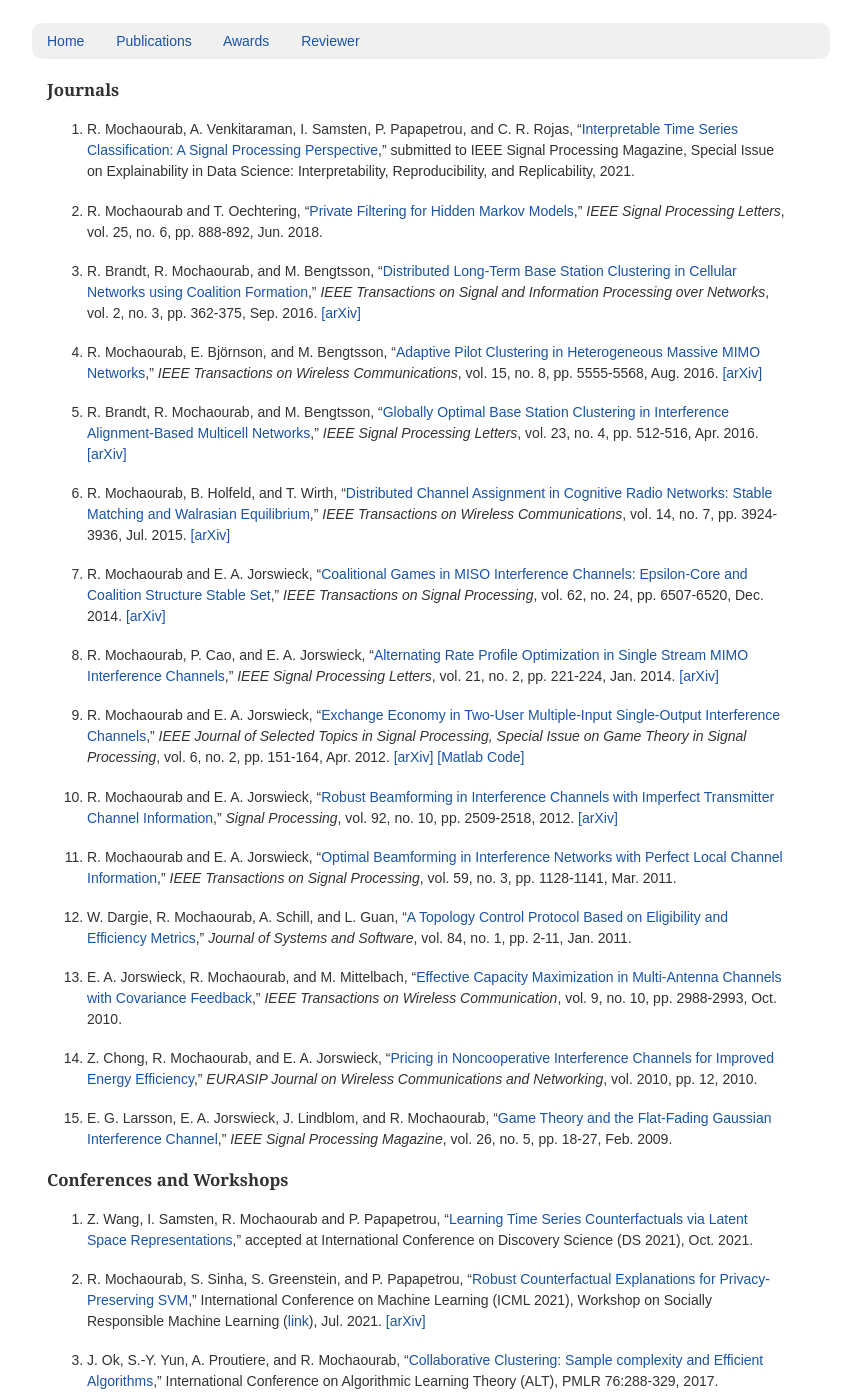
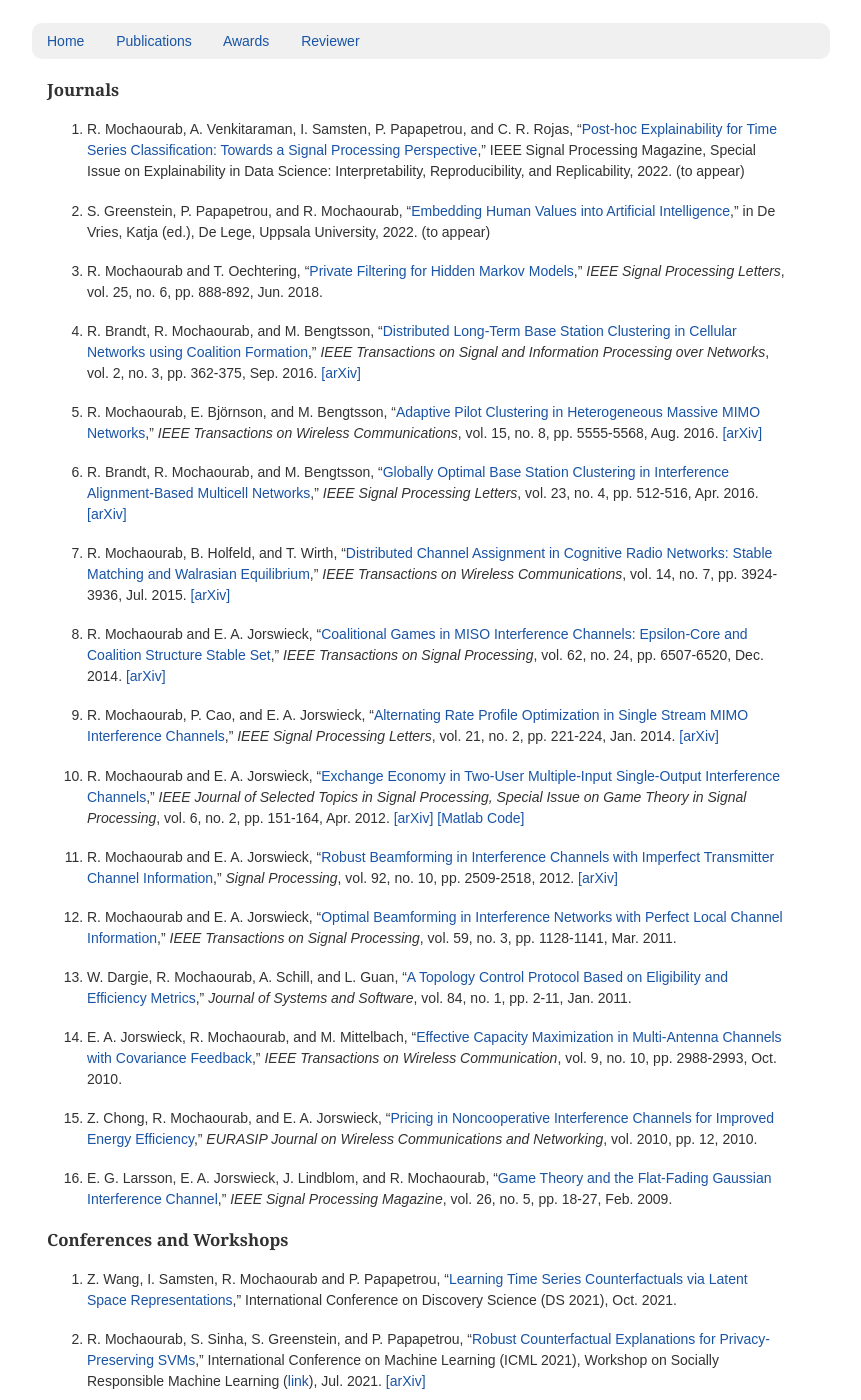
Before and after one commit to rami-mochaourab/rami-mochaourab.github.io, a Jekyll site: the page built from publications.md, in a window 1280 px wide and 1400 px high. Shown: the whole window, without its empty margins (224-1085 px from the left). Built offline with Jekyll 4.4.1, drawn with Linux system fonts in a browser that asks for light colours.

Commit message:
Update publications.md

```diff
--- a/publications.md
+++ b/publications.md
@@ -5,7 +5,10 @@ title: Publications
 
 ### Journals
 
-15. R. Mochaourab, A. Venkitaraman, I. Samsten, P. Papapetrou, and C. R. Rojas, "[Interpretable Time Series Classification: A Signal Processing Perspective]()," submitted to IEEE Signal Processing Magazine, Special Issue on Explainability in Data Science: Interpretability, Reproducibility, and Replicability, 2021.
+16. R. Mochaourab, A. Venkitaraman, I. Samsten, P. Papapetrou, and C. R. Rojas, "[Post-hoc Explainability for Time Series Classification: Towards a Signal Processing Perspective]()," IEEE Signal Processing Magazine, Special Issue on Explainability in Data Science: Interpretability, Reproducibility, and Replicability, 2022. (to appear)
+
+15. S. Greenstein, P. Papapetrou, and R. Mochaourab, "[Embedding Human Values into Artificial Intelligence]()," in De Vries, Katja (ed.), De Lege, Uppsala University, 2022. (to appear)
+
 
 14. R. Mochaourab and T. Oechtering, "[Private Filtering for Hidden Markov Models](https://doi.org/10.1109/LSP.2018.2827878)," *IEEE Signal Processing Letters*, vol. 25, no. 6, pp. 888-892, Jun. 2018.
 
@@ -38,10 +41,10 @@ title: Publications
 
 ### Conferences and Workshops
 
-33. Z. Wang, I. Samsten, R. Mochaourab and P. Papapetrou, "[Learning Time Series Counterfactuals via Latent Space Representations]()," accepted at International Conference on Discovery Science (DS 2021), Oct. 2021.
+33. Z. Wang, I. Samsten, R. Mochaourab and P. Papapetrou, "[Learning Time Series Counterfactuals via Latent Space Representations](https://doi.org/10.1007/978-3-030-88942-5_29)," International Conference on Discovery Science (DS 2021), Oct. 2021.
 
 
-32. R. Mochaourab, S. Sinha, S. Greenstein, and P. Papapetrou, "[Robust Counterfactual Explanations for Privacy-Preserving SVM](http://urn.kb.se/resolve?urn=urn%3Anbn%3Ase%3Ari%3Adiva-55465)," International Conference on Machine Learning (ICML 2021), Workshop on Socially Responsible Machine Learning ([link](https://icmlsrml2021.github.io/)), Jul. 2021. [[arXiv]](https://arxiv.org/abs/2102.03785)
+32. R. Mochaourab, S. Sinha, S. Greenstein, and P. Papapetrou, "[Robust Counterfactual Explanations for Privacy-Preserving SVMs](http://urn.kb.se/resolve?urn=urn%3Anbn%3Ase%3Ari%3Adiva-55465)," International Conference on Machine Learning (ICML 2021), Workshop on Socially Responsible Machine Learning ([link](https://icmlsrml2021.github.io/)), Jul. 2021. [[arXiv]](https://arxiv.org/abs/2102.03785)
 
 31. J. Ok, S.-Y. Yun, A. Proutiere, and R. Mochaourab, "[Collaborative Clustering: Sample complexity and Efficient Algorithms](http://proceedings.mlr.press/v76/ok17a.html)," International Conference on Algorithmic Learning Theory (ALT), PMLR 76:288-329, 2017.
 
```
